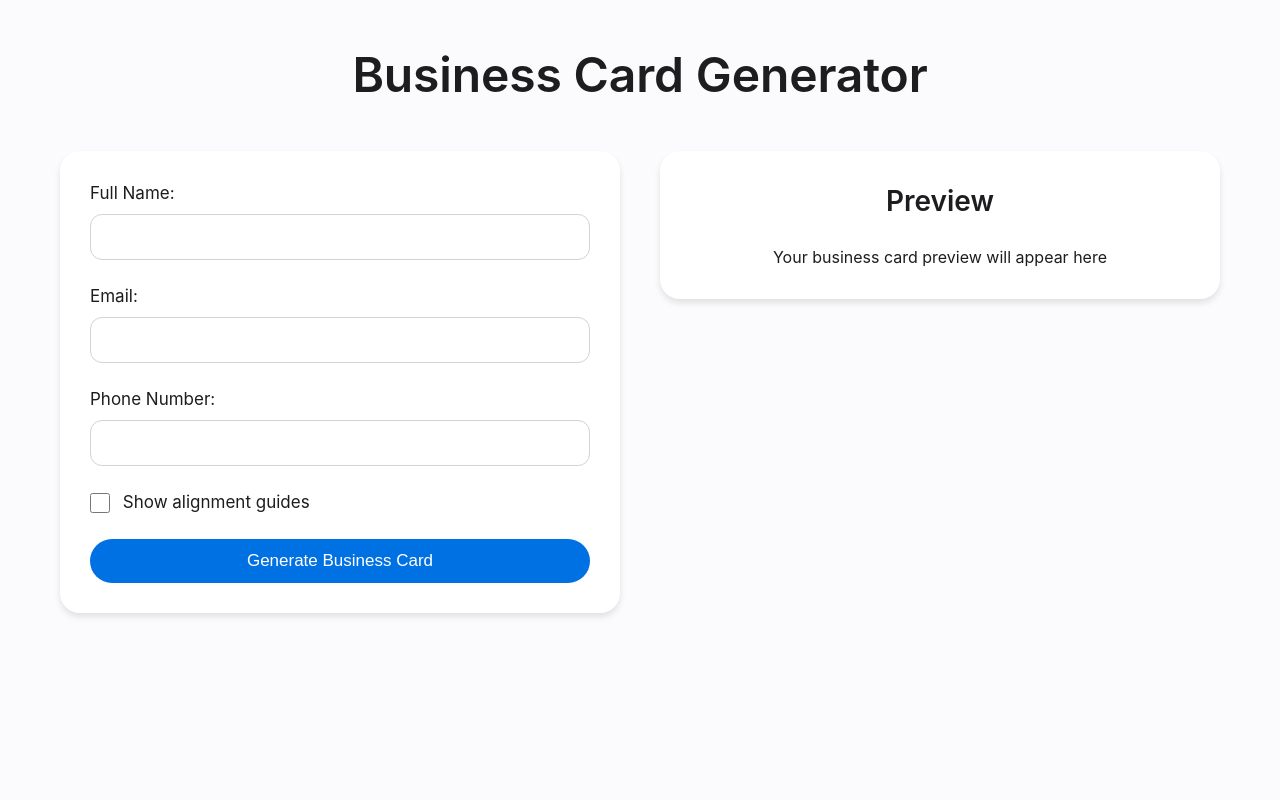
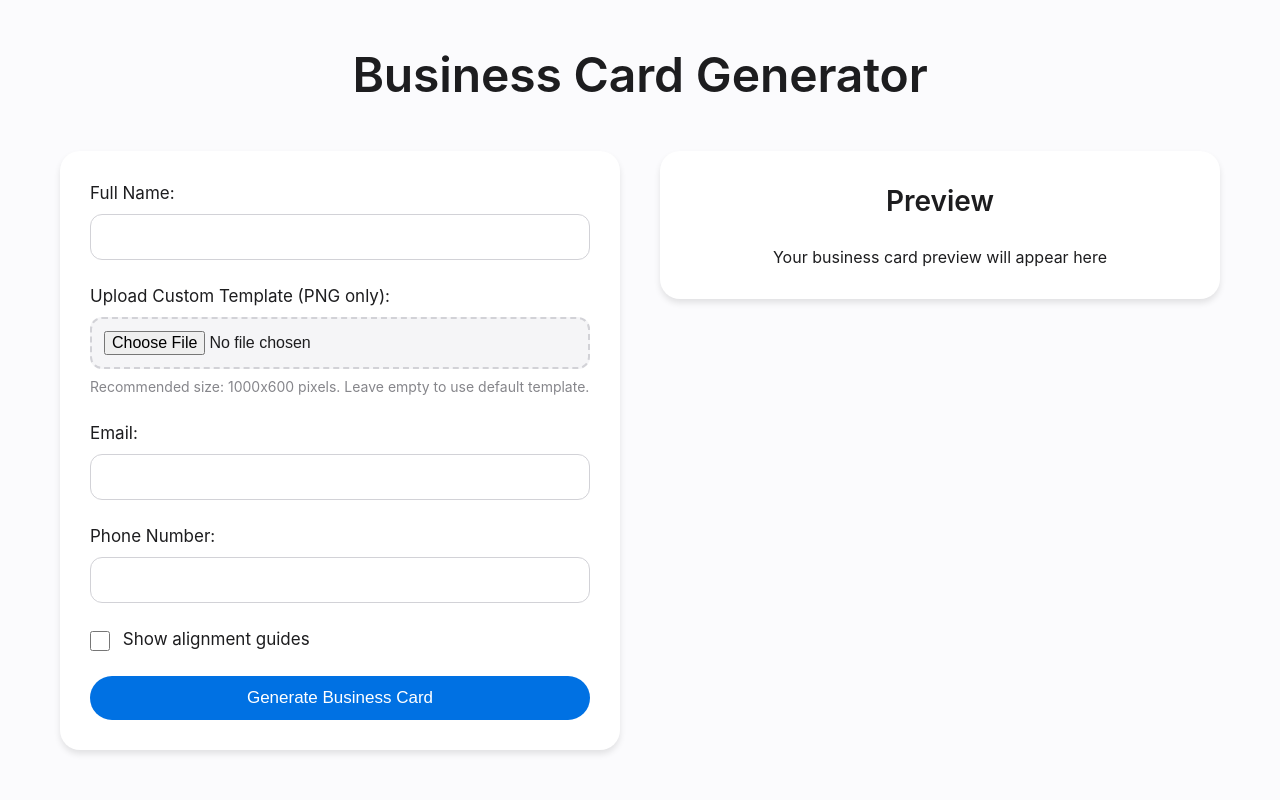
Before and after one commit to rohan8660/business-card-generator, a Flask app: page / in a window 1280 px wide. Run offline with Flask 3, Linux system fonts and the light colour scheme.

Commit message:
feature: can add custom business card template

```diff
--- a/app.py
+++ b/app.py
@@ -4,6 +4,7 @@ import qrcode
 import base64
 import io
 import vobject
+import os
 
 app = Flask(__name__)
 
@@ -42,17 +43,32 @@ def generate_qr_code(vcard_data):
     qr.make(fit=True)
     return qr.make_image(fill_color="black", back_color="white")
 
-def create_business_card(name, email, phone, debug=False):
+def get_default_template():
+    """Returns the default template image"""
+    return Image.open('static/template01.png')
+
+def create_business_card(name, email, phone, template_file=None, debug=False):
     """
     Main function to generate the business card image
     Combines template, user information, and QR code into final design
 
     Parameters:
     - name, email, phone: User contact information
+    - template_file: Optional custom template file (file object)
     - debug: If True, shows alignment guides for template development
     """
-    # Load and prepare the base template
-    template = Image.open('static/template.png')
+    # Load and prepare the template
+    if template_file:
+        # Load custom template from uploaded file
+        template_image = Image.open(template_file)
+        # Ensure template is in correct format and size
+        template_image = template_image.convert('RGB')
+        template_image = template_image.resize((1000, 600), Image.Resampling.LANCZOS)
+        template = template_image
+    else:
+        # Use default template
+        template = get_default_template()
+
     draw = ImageDraw.Draw(template)
 
     # Configure text styling with professional font
@@ -127,7 +143,17 @@ def generate_card():
     phone = request.form['phone']
     debug = request.form.get('debug', False)
 
-    card = create_business_card(name, email, phone, debug=debug)
+    # Handle template file upload
+    template_file = None
+    if 'template' in request.files:
+        file = request.files['template']
+        if file and file.filename:
+            # Verify file type
+            if not file.filename.lower().endswith('.png'):
+                return render_template('index.html', error="Please upload only PNG files")
+            template_file = file
+
+    card = create_business_card(name, email, phone, template_file=template_file, debug=debug)
 
     buffered = io.BytesIO()
     card.save(buffered, format="PNG")
--- /dev/null
+++ b/gunicorn_config.py
@@ -0,0 +1,5 @@
+bind = "0.0.0.0:10000"
+workers = 2
+threads = 4
+timeout = 120
+worker_class = "sync"
--- a/static/style.css
+++ b/static/style.css
@@ -72,6 +72,17 @@ h1 {
   margin-bottom: 24px;
 }
 
+/* Error message styling */
+.error-message {
+  background-color: #ffebee;
+  color: #c62828;
+  padding: 12px 16px;
+  border-radius: 8px;
+  margin-bottom: 20px;
+  font-size: 15px;
+  border: 1px solid #ef9a9a;
+}
+
 /* Form label styling */
 label {
   display: block;
@@ -92,6 +103,30 @@ input[type="tel"] {
   border-radius: 12px;
   background-color: var(--card-background);
   transition: all 0.3s ease;
+}
+
+/* File input styling */
+.file-input {
+  width: 100%;
+  padding: 12px;
+  font-size: 16px;
+  border: 2px dashed #d2d2d7;
+  border-radius: 12px;
+  background-color: #f5f5f7;
+  cursor: pointer;
+  transition: all 0.3s ease;
+}
+
+.file-input:hover {
+  border-color: var(--primary-color);
+  background-color: #f0f0f2;
+}
+
+.help-text {
+  display: block;
+  margin-top: 8px;
+  font-size: 14px;
+  color: var(--secondary-text);
 }
 
 /* Input focus state with highlight */
--- a/templates/index.html
+++ b/templates/index.html
@@ -10,16 +10,27 @@
 <body>
     <div class="container">
         <h1>Business Card Generator</h1>
-
         <!-- Two-column layout wrapper -->
         <div class="content-wrapper">
             <!-- Left column: Input form -->
             <div class="form-section">
-                <form id="businessCardForm" method="POST" action="{{ url_for('generate_card') }}">
+                {% if error %}
+                <div class="error-message">
+                    {{ error }}
+                </div>
+                {% endif %}
+                <form id="businessCardForm" method="POST" action="{{ url_for('generate_card') }}" enctype="multipart/form-data">
                     <!-- Name input field -->
                     <div class="form-group">
                         <label for="name">Full Name:</label>
                         <input type="text" id="name" name="name" required>
+                    </div>
+
+                    <!-- Template upload field -->
+                    <div class="form-group">
+                        <label for="template">Upload Custom Template (PNG only):</label>
+                        <input type="file" id="template" name="template" accept="image/png" class="file-input">
+                        <small class="help-text">Recommended size: 1000x600 pixels. Leave empty to use default template.</small>
                     </div>
 
                     <!-- Email input field -->
```
Also changed, not shown: README.md, static/template01.png (added), 1 other file.
